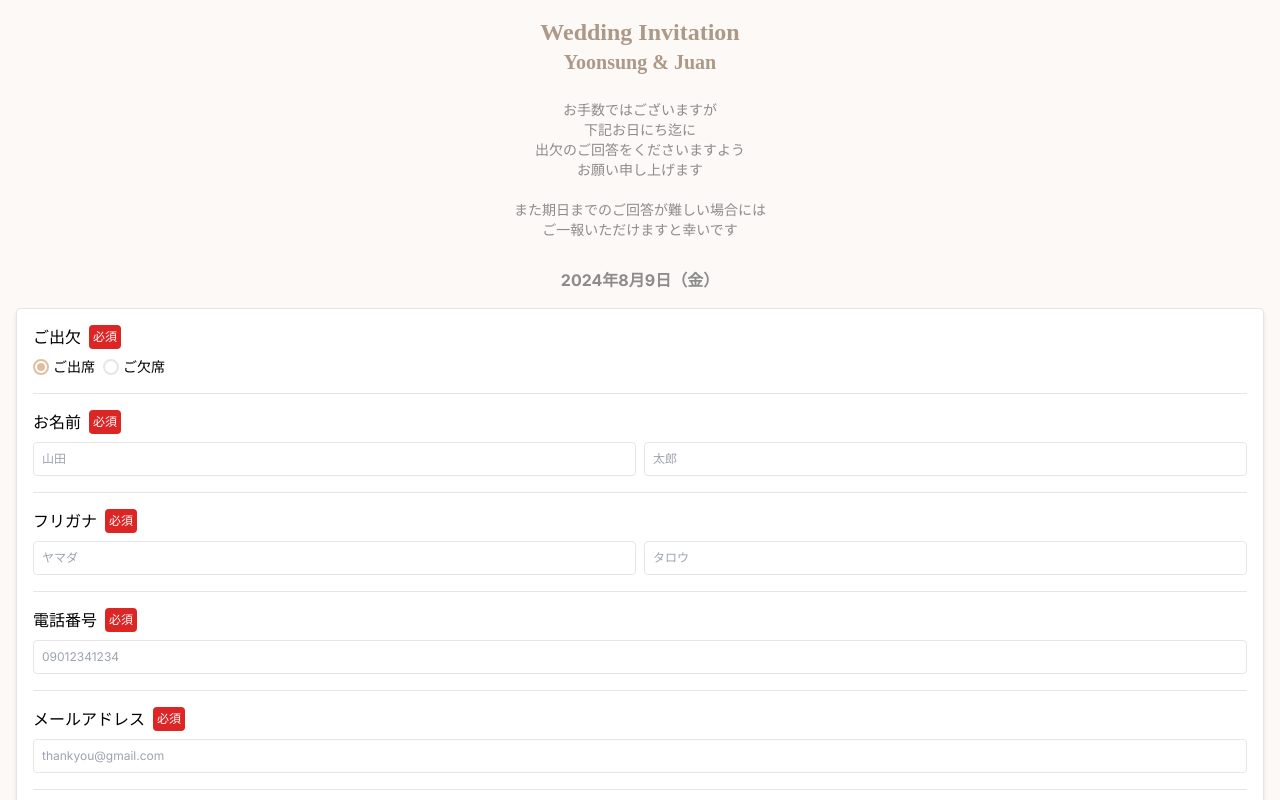
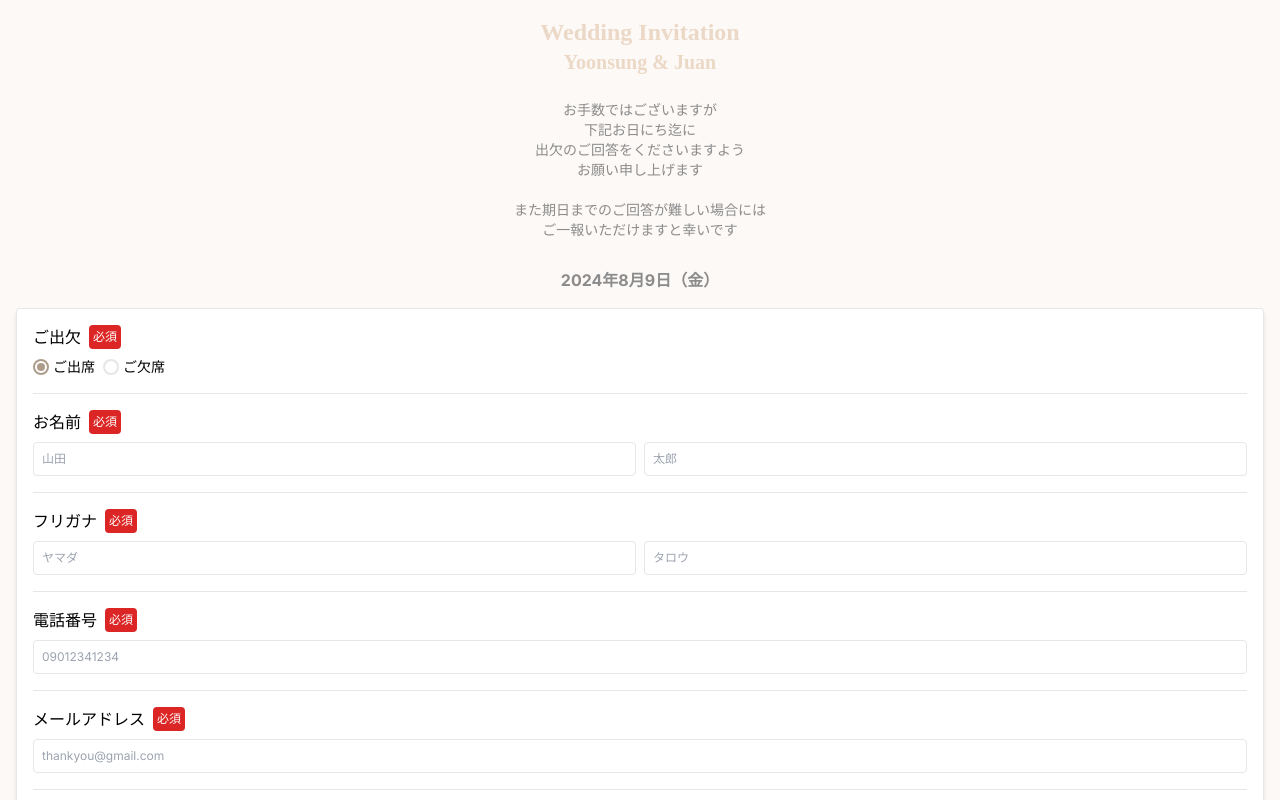
Before and after one commit to JangYoonsung/wedding_card, a Next.js app: page /reply-form in a window 1280 px wide. Shown: the top 800 px of the page. Built offline with nearby package versions, Linux system fonts and the light colour scheme.

Commit message:
feat: color 추가

```diff
--- a/src/style/globals.css
+++ b/src/style/globals.css
@@ -11,7 +11,7 @@
   }
 
   .disabled {
-    @apply bg-bg_primary border-bg_primary;
+    @apply bg-secondary border-secondary;
   }
 
   .font-play-fair {
@@ -74,9 +74,9 @@
 
     &[data-variant='contained'][data-color='primary'] {
       @apply bg-primary border-primary text-white;
-    }
-    &[data-variant='contained'][data-color='primary']:disabled {
-      @apply disabled;
+      &:disabled {
+        @apply disabled;
+      }
     }
     &[data-variant='contained'][data-color='secondary'] {
       @apply bg-secondary border-secondary text-white;
@@ -106,16 +106,23 @@
 }
 
 :root {
-  --primary: #dfbf9f;
-  --bg-primary: #dfbf9f15;
-  --secondary: #6e4f3090;
+  --primary: #6e4f3090;
+  --primary-ligth: #6e4f3050;
+  --secondary: #dfbf9f90;
+  --secondary-ligth: #dfbf9f50;
+
+  --error: #f44336;
+  --error-dark: #d32f2f;
+  --error-light: #e57373;
+
+  --gray: #8c8c8c;
   --light-gray: #e6e6e6;
-  --gray: #8c8c8c;
-  --error: #cc0000;
-  --error-dark: #b30000;
-  --error-light: #ff9999;
+  --dark-gray: #424242;
+
   --white: #fff;
   --black: #000;
+
+  --bg-primary: #dfbf9f15;
 
   --main_pic: url('/image/main.jpg');
 }
```
